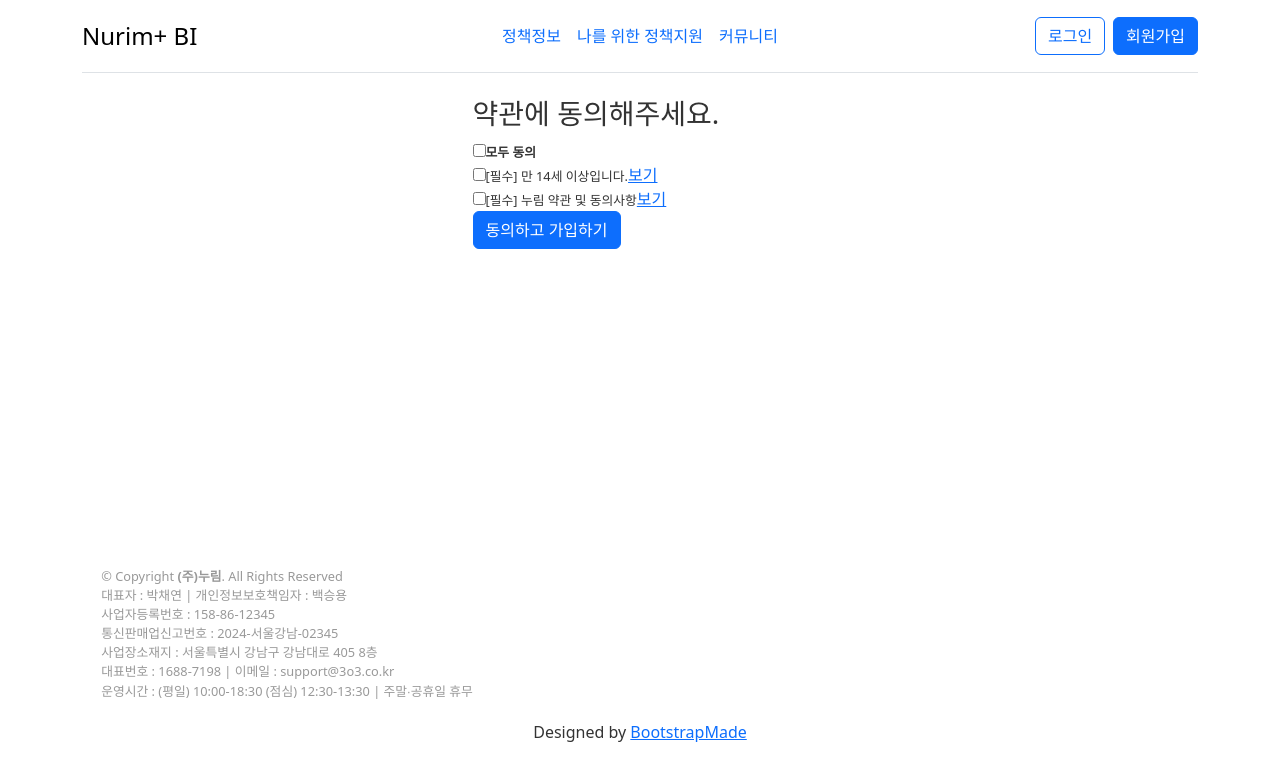
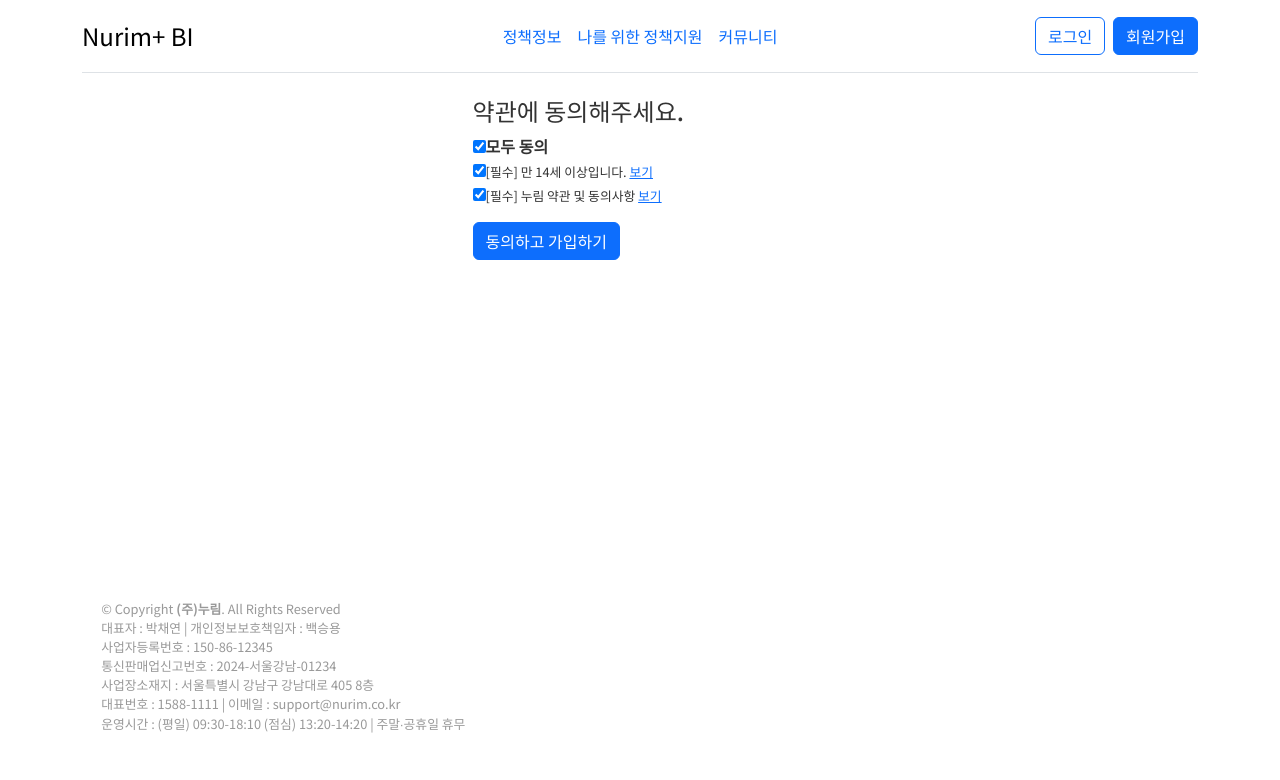
Before and after one commit to team-nurim/nurim-plus-view, a Vue app: page /join in a window 1280 px wide. Shown: the top 780 px of the page. Built offline with nearby package versions, Linux system fonts and the light colour scheme.

Commit message:
[feat] 회원가입 화면 - 약관 동의 화면 - 개인정보 입력 화면 - 서체 설정(Noto Sans Korean) - footer 정보 수정

```diff
--- a/src/App.vue
+++ b/src/App.vue
@@ -26,6 +26,8 @@ export default {
 </script>
 
 <style>
+@import url('https://fonts.googleapis.com/css2?family=Noto+Sans+KR:wght@100..900&display=swap');
+
 #app {
   display: flex;
   flex-direction: column;
@@ -34,6 +36,8 @@ export default {
   -moz-osx-font-smoothing: grayscale;
   text-align: center;
   color: #333;
+  font-family: "Noto Sans KR", sans-serif;
+  font-optical-sizing: auto;
 }
 
 nav {
@@ -49,4 +53,12 @@ Footer {
   margin-top: auto;;
 }
 
+h1 {
+  font-weight: 700;
+}
+
+.btn-primary {
+  font-weight: 500;
+}
+
 </style>
--- a/src/components/common/NurimFooter.vue
+++ b/src/components/common/NurimFooter.vue
@@ -7,18 +7,17 @@
       <div class="copyright" style="margin:1.2rem; font-size:0.8rem; text-align:left; color:#999">
         &copy; Copyright <strong><span>(주)누림</span></strong>. All Rights Reserved<br>
         <span>대표자 : 박채연 | 개인정보보호책임자 : 백승용</span><br>
-        <span>사업자등록번호 : 158-86-12345</span><br>
-        <span>통신판매업신고번호 : 2024-서울강남-02345</span><br>
+        <span>사업자등록번호 : 150-86-12345</span><br>
+        <span>통신판매업신고번호 : 2024-서울강남-01234</span><br>
         <span>사업장소재지 : 서울특별시 강남구 강남대로 405 8층</span><br>
-        <span>대표번호 : 1688-7198 | 이메일 : support@3o3.co.kr</span><br>
-        <span>운영시간 : (평일) 10:00-18:30 (점심) 12:30-13:30 | 주말∙공휴일 휴무</span><br>
+        <span>대표번호 : 1588-1111 | 이메일 : support@nurim.co.kr</span><br>
+        <span>운영시간 : (평일) 09:30-18:10 (점심) 13:20-14:20 | 주말∙공휴일 휴무</span><br>
       </div>
       <div class="credits">
         <!-- All the links in the footer should remain intact. -->
         <!-- You can delete the links only if you purchased the pro version. -->
         <!-- Licensing information: https://bootstrapmade.com/license/ -->
         <!-- Purchase the pro version with working PHP/AJAX contact form: https://bootstrapmade.com/photofolio-bootstrap-photography-website-template/ -->
-        Designed by <a href="https://bootstrapmade.com/">BootstrapMade</a>
       </div>
     </div>
   </footer>   <!-- End Footer -->
--- a/src/router/index.js
+++ b/src/router/index.js
@@ -1,6 +1,6 @@
 import { createRouter, createWebHistory } from 'vue-router'
 import HomeView from '../views/HomeView.vue'
-import JoinStep01 from '../views/join/JoinStep01.vue'
+import JoinView from '../views/join/JoinView.vue'
 import LoginView from '../views/LoginView.vue'
 import Mypage from '../views/Mypage.vue'
 import UpdateMemberInfo from '../views/UpdateMemberInfo.vue'
@@ -14,7 +14,7 @@ const routes = [
   {
     path: '/join',
     name: 'join',
-    component: JoinStep01
+    component: JoinView
   },
   {
     path: '/login',
--- a/src/views/join/JoinStep01.vue
+++ /dev/null
@@ -1,101 +0,0 @@
-<template>
-<!-- // eslint-disable-next-line
-/* eslint-disable */ -->
-  <main>
-    <div class="container">
-      <!-- 1단계 -->
-      <div class="joinBox" v-if="currentStep === 1">
-        <h3>약관에 동의해주세요.</h3>
-
-        <div class="col">
-          <input type="checkbox" v-model="agree" id="agree-all" />
-          <label for="agree-all" class="form-check-label"><b>모두 동의</b></label>
-        </div>
-
-        <div class="col">
-          <input type="checkbox" v-model="age" id="agree-age" />
-          <label for="agree-age" class="form-check-label"> [필수] 만 14세 이상입니다. </label>
-          <router-link to="#"><span>보기</span></router-link>
-        </div>
-
-        <div class="col">
-          <input type="checkbox" v-model="policy" id="agree-policy" />
-          <label for="agree-policy" class="form-check-label"> [필수] 누림 약관 및 동의사항 </label>
-          <router-link to="#"><span>보기</span></router-link>
-        </div>
-
-        <div class="col">
-          <button type="button" class="btn btn-primary" onclick="goNextStep">동의하고 가입하기</button>
-        </div>
-      </div>
-
-      <!-- 2단계 -->
-      <div class="joinBox" v-if="currentStep === 2">
-        <h3>로그인에 사용할 아이디와 비밀번호, 닉네임을 입력해주세요.</h3>
-
-        <div class="col">
-          <button type="button" class="btn btn-primary" onclick="goNextStep">
-            동의하고 가입하기
-          </button>
-        </div>
-      </div>
-
-      <!-- 3단계 -->
-      <div class="joinBox" v-if="currentStep === 3">
-        <h3>로그인에 사용할 아이디와 비밀번호, 닉네임을 입력해주세요.</h3>
-
-        <div class="col">
-          <button type="button" class="btn btn-primary" onclick="goNextStep">
-            동의하고 가입하기
-          </button>
-        </div>
-      </div>
-    </div>
-    <!-- container end -->
-  </main>
-</template>
-
-<script>
-// eslint-disable-next-line
-/* eslint-disable */
-export default {
-  name: '',
-  components: {},
-  data () {
-    return {
-      loggedIn: true,
-      agreeAll: false,
-      policy: false,
-      marketing: false,
-      currentStep: 1,
-      enableSubmit: false
-    }
-  },
-  methods: {
-    goNextStep () {
-      this.currentStep++
-    }
-  }
-}
-</script>
-
-<style>
-.container {
-  display: flex;
-  align-items: center;
-  justify-content: center;
-  height: 100%;
-}
-.joinBox {
-  min-width: 330px;
-  max-width: 30%;
-  margin: auto;
-  text-align: left;
-}
-.form-check-label {
-  font-size: 0.8rem;
-}
-.span {
-  font-size: 0.8rem;
-}
-</style>
--- /dev/null
+++ b/src/views/join/JoinView.vue
@@ -0,0 +1,165 @@
+<template>
+<!-- // eslint-disable-next-line
+/* eslint-disable */ -->
+  <main>
+    <div class="container">
+      <!-- 1단계 -->
+      <div class="joinBox" v-if="currentStep === 1">
+        <h4>약관에 동의해주세요.</h4>
+
+        <div class="mb-3">
+          <div class="col">
+            <input type="checkbox" v-model="agreeAll" id="agree-all" @change="toggleAllAgreements" />
+            <span for="agree-all"><b>모두 동의</b></span>
+          </div>
+
+          <div class="col">
+            <input type="checkbox" v-model="age" id="agree-age" @change="toggleAge" />
+            <label class="form-check-label" for="agree-age">[필수] 만 14세 이상입니다.  <router-link to="#">보기</router-link></label>
+          </div>
+
+          <div class="col">
+            <input type="checkbox" v-model="policy" id="agree-policy" @change="togglePolicy" />
+            <label class="form-check-label" for="agree-policy">[필수] 누림 약관 및 동의사항  <router-link to="#">보기</router-link></label>
+          </div>
+        </div>
+
+        <div class="col">
+            <button type="button" class="btn btn-primary" @click="goNextStep">동의하고 가입하기</button>
+          </div>
+      </div>
+
+      <!-- 2단계 -->
+      <div class="joinBox" v-if="currentStep === 2">
+        <h4>회원 유형을 선택해주세요.</h4>
+
+        <div class="mb-3">
+          <div class="col" style="margin-bottom:0.6rem; border-radius:1rem; border:1px solid #E0E0E0; padding:1rem;">
+            <input type="radio" v-model="type" value="0" id="normal-member" />
+            <label for="agree-age">일반회원</label><br>
+            <span class="form-check-label">신혼부부 지원정책에 대해 알고싶어요.</span>
+          </div>
+
+          <div class="col" style="border-radius:1rem; border:1px solid #E0E0E0; padding:1rem;">
+            <input type="radio" v-model="type" value="1" id="expert-member" />
+            <label for="agree-age">전문가 회원</label><br>
+            <span class="form-check-label">누림의 멘토가 되고 싶어요.</span>
+          </div>
+        </div>
+
+        <div class="col">
+          <button type="button" class="btn btn-secondary" @click="goPreviousStep">이전</button>
+          <button type="button" class="btn btn-primary" @click="goNextStep">다음</button>
+        </div>
+      </div>
+
+      <!-- 3단계 -->
+      <div class="joinBox" v-if="currentStep === 3">
+        <h4>로그인에 사용할 아이디와 <br> 비밀번호, 닉네임을 입력해주세요.</h4>
+
+        <form>
+          <!-- Email input -->
+          <div class="form-group first mb-1">
+            <label class="form-check-label">이메일 주소</label>
+            <input type="email" class="form-control" v-model="memberEmail" />
+          </div>
+
+          <!-- Password input -->
+          <div data-mdb-input-init class="form-outline mb-1">
+            <label class="form-check-label">비밀번호</label>
+            <input type="password" v-model="memberPw" class="form-control" />
+          </div>
+
+          <!-- Nickname input -->
+          <div data-mdb-input-init class="form-outline mb-4">
+            <label class="form-check-label">닉네임</label>
+            <input type="text" v-model="memberPw" class="form-control" />
+          </div>
+        </form>
+
+        <div class="col">
+          <button type="button" class="btn btn-secondary" @click="goPreviousStep">이전</button>
+          <button type="button" class="btn btn-primary" @click="registerMember">가입하기</button>
+        </div>
+
+      </div>
+
+    </div>
+    <!-- container end -->
+  </main>
+</template>
+
+<script>
+// eslint-disable-next-line
+/* eslint-disable */
+export default {
+  name: '',
+  components: {},
+  data () {
+    return {
+      agreeAll: true,
+      policy: true,
+      age: true,
+      type: '0',
+      currentStep: 1,
+      enableSubmit: false
+    }
+  },
+  methods: {
+    goPreviousStep () {
+      this.currentStep--
+    },
+    goNextStep () {
+      this.currentStep++
+    },
+    toggleAllAgreements () {
+      if (this.agreeAll) {
+        this.policy = true,
+        this.age = true
+      } else {
+        this.policy = false,
+        this.age = false
+      }
+    },
+    toggleAge () {
+      if (!this.age) {
+        this.agreeAll = false
+      }
+    },
+    togglePolicy () {
+      if (!this.policy) {
+        this.agreeAll = false
+      }
+    },
+    async registerMember () {}
+  }
+}
+</script>
+
+<style>
+.container {
+  display: flex;
+  align-items: center;
+  justify-content: center;
+  height: 100%;
+}
+
+.joinBox {
+  min-width: 330px;
+  max-width: 30%;
+  margin: auto;
+  text-align: left;
+}
+
+input {
+  margin-right: 0.3rem;
+}
+
+.form-check-label {
+  font-size: 0.9rem;
+}
+
+.span {
+  font-size: 0.9rem;
+}
+</style>
```
